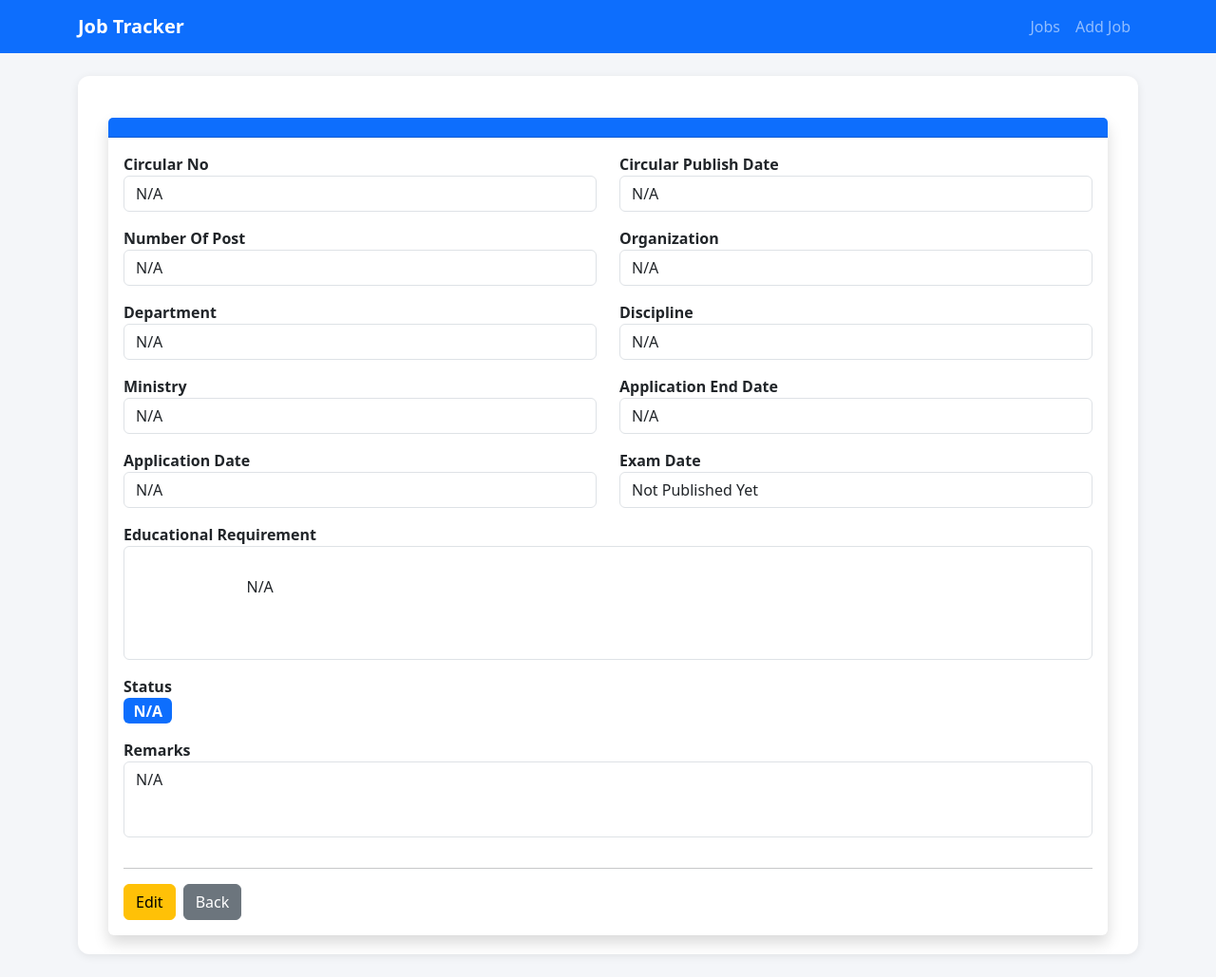
After one commit to mdyounos/job-tracker, a Laravel app: template resources/views/show.blade.php in a window 1280 px wide. The commit adds this page. Shown: the whole page at 95% size. Run offline with Laravel 12, Linux system fonts and the light colour scheme; the template is opened without the code that fills it, so the values that code supplies are empty.

Commit message:
Add show page

```diff
--- a/resources/views/index.blade.php
+++ b/resources/views/index.blade.php
@@ -90,9 +90,10 @@
                     <td>{{ $loop->iteration }}</td>
 
                     <td>
-                        <strong>
+                        <a href="{{ route('jobs.show', $job->id) }}"
+                        class="text-decoration-none fw-bold">
                             {{ $job->job_title }}
-                        </strong>
+                        </a>
                     </td>
 
                     <td>
--- /dev/null
+++ b/resources/views/show.blade.php
@@ -0,0 +1,282 @@
+@extends('layouts.app')
+
+@section('title', $job->job_title)
+
+@section('content')
+
+<div class="container mt-4">
+
+    <div class="card shadow border-0">
+
+        <div class="card-header bg-primary text-white">
+            <h4 class="mb-1">{{ $job->job_title }}</h4>
+            <small>{{ $job->organization }}</small>
+        </div>
+
+        <div class="card-body">
+
+            <form action="{{ route('jobs.update', $job->id) }}"
+                  method="POST">
+
+                @csrf
+                @method('PUT')
+
+                <div class="row">
+
+                    {{-- Circular No --}}
+                    <div class="col-md-6 mb-3">
+                        <label class="fw-bold">Circular No</label>
+
+                        <div class="form-control view-mode">
+                            {{ $job->circular_no ?? 'N/A' }}
+                        </div>
+
+                        <input type="text"
+                               name="circular_no"
+                               value="{{ $job->circular_no }}"
+                               class="form-control edit-mode d-none">
+                    </div>
+
+                    {{-- Circular Publish Date --}}
+                    <div class="col-md-6 mb-3">
+                        <label class="fw-bold">Circular Publish Date</label>
+
+                        <div class="form-control view-mode">
+                            {{ $job->circular_publish_date ?? 'N/A' }}
+                        </div>
+
+                        <input type="date"
+                               name="circular_publish_date"
+                               value="{{ $job->circular_publish_date }}"
+                               class="form-control edit-mode d-none">
+                    </div>
+
+                    {{-- Number of post --}}
+                    <div class="col-md-6 mb-3">
+                        <label class="fw-bold">Number Of Post</label>
+
+                        <div class="form-control view-mode">
+                            {{ $job->number_of_post ?? 'N/A' }}
+                        </div>
+
+                        <input type="text"
+                               name="number_of_post"
+                               value="{{ $job->number_of_post }}"
+                               class="form-control edit-mode d-none">
+                    </div>
+
+                    {{-- Organization --}}
+                    <div class="col-md-6 mb-3">
+                        <label class="fw-bold">Organization</label>
+
+                        <div class="form-control view-mode">
+                            {{ $job->organization ?? 'N/A' }}
+                        </div>
+
+                        <input type="text"
+                               name="organization"
+                               value="{{ $job->organization }}"
+                               class="form-control edit-mode d-none">
+                    </div>
+
+                    {{-- Department --}}
+                    <div class="col-md-6 mb-3">
+                        <label class="fw-bold">Department</label>
+
+                        <div class="form-control view-mode">
+                            {{ $job->department ?? 'N/A' }}
+                        </div>
+
+                        <input type="text"
+                               name="department"
+                               value="{{ $job->department }}"
+                               class="form-control edit-mode d-none">
+                    </div>
+
+                    {{-- Discipline --}}
+                    <div class="col-md-6 mb-3">
+                        <label class="fw-bold">Discipline</label>
+
+                        <div class="form-control view-mode">
+                            {{ $job->discipline ?? 'N/A' }}
+                        </div>
+
+                        <input type="text"
+                               name="discipline"
+                               value="{{ $job->discipline }}"
+                               class="form-control edit-mode d-none">
+                    </div>
+
+                    {{-- Ministry --}}
+                    <div class="col-md-6 mb-3">
+                        <label class="fw-bold">Ministry</label>
+
+                        <div class="form-control view-mode">
+                            {{ $job->ministry ?? 'N/A' }}
+                        </div>
+
+                        <input type="text"
+                               name="ministry"
+                               value="{{ $job->ministry }}"
+                               class="form-control edit-mode d-none">
+                    </div>
+
+                    {{-- Application End Date --}}
+                    <div class="col-md-6 mb-3">
+                        <label class="fw-bold">Application End Date</label>
+
+                        <div class="form-control view-mode">
+                            {{ $job->application_end_date ?? 'N/A' }}
+                        </div>
+
+                        <input type="date"
+                               name="application_end_date"
+                               value="{{ $job->application_end_date }}"
+                               class="form-control edit-mode d-none">
+                    </div>
+
+                    {{-- Application Date --}}
+                    <div class="col-md-6 mb-3">
+                        <label class="fw-bold">Application Date</label>
+
+                        <div class="form-control view-mode">
+                            {{ $job->application_date ?? 'N/A' }}
+                        </div>
+
+                        <input type="date"
+                               name="application_date"
+                               value="{{ $job->application_date }}"
+                               class="form-control edit-mode d-none">
+                    </div>
+
+                    {{-- Exam Date --}}
+                    <div class="col-md-6 mb-3">
+                        <label class="fw-bold">Exam Date</label>
+
+                        <div class="form-control view-mode">
+                            {{ $job->exam_date ?? 'Not Published Yet' }}
+                        </div>
+
+                        <input type="date"
+                               name="exam_date"
+                               value="{{ $job->exam_date }}"
+                               class="form-control edit-mode d-none">
+                    </div>
+
+                    {{-- Educational Requirement --}}
+                    <div class="col-md-12 mb-3">
+                        <label class="fw-bold">Educational Requirement</label>
+
+                        <div class="form-control view-mode"
+                             style="min-height:120px; white-space:pre-wrap;">
+                            {{ $job->req_edu ?? 'N/A' }}
+                        </div>
+
+                        <textarea name="req_edu"
+                                  rows="6"
+                                  class="form-control edit-mode d-none">{{ $job->req_edu }}</textarea>
+                    </div>
+
+                    {{-- Status --}}
+                    <div class="col-md-6 mb-3">
+
+                        <label class="fw-bold">Status</label>
+
+                        <div class="view-mode">
+                            <span class="badge bg-primary fs-6">
+                                {{ $job->status ?? 'N/A' }}
+                            </span>
+                        </div>
+
+                        <select name="status"
+                                class="form-select edit-mode d-none">
+
+                            <option value="Circular Published" {{ $job->status=='Circular Published' ? 'selected' : '' }}>Circular Published</option>
+
+                            <option value="Applied" {{ $job->status=='Applied' ? 'selected' : '' }}>Applied</option>
+
+                            <option value="Admit Published" {{ $job->status=='Admit Published' ? 'selected' : '' }}>Admit Published</option>
+
+                            <option value="Preliminary" {{ $job->status=='Preliminary' ? 'selected' : '' }}>Preliminary</option>
+
+                            <option value="Written" {{ $job->status=='Written' ? 'selected' : '' }}>Written</option>
+
+                            <option value="Viva" {{ $job->status=='Viva' ? 'selected' : '' }}>Viva</option>
+
+                            <option value="Selected" {{ $job->status=='Selected' ? 'selected' : '' }}>Selected</option>
+
+                            <option value="Rejected" {{ $job->status=='Rejected' ? 'selected' : '' }}>Rejected</option>
+
+                        </select>
+
+                    </div>
+
+                    {{-- Remarks --}}
+                    <div class="col-md-12 mb-3">
+
+                        <label class="fw-bold">Remarks</label>
+
+                        <div class="form-control view-mode"
+                             style="min-height:80px;">
+                            {{ $job->remarks ?? 'N/A' }}
+                        </div>
+
+                        <textarea name="remarks"
+                                  rows="4"
+                                  class="form-control edit-mode d-none">{{ $job->remarks }}</textarea>
+
+                    </div>
+
+                </div>
+
+                <hr>
+
+                <div class="d-flex gap-2">
+
+                    <button type="button"
+                            id="editBtn"
+                            class="btn btn-warning">
+                        <i class="fa-solid fa-pen-to-square"></i>
+                        Edit
+                    </button>
+
+                    <button type="submit"
+                            id="saveBtn"
+                            class="btn btn-success d-none">
+                        <i class="fa-solid fa-floppy-disk"></i>
+                        Save Changes
+                    </button>
+
+                    <a href="{{ route('jobs.index') }}"
+                       class="btn btn-secondary">
+                        <i class="fa-solid fa-arrow-left"></i>
+                        Back
+                    </a>
+
+                </div>
+
+            </form>
+
+        </div>
+    </div>
+
+</div>
+
+<script>
+document.getElementById('editBtn').addEventListener('click', function () {
+
+    document.querySelectorAll('.view-mode').forEach(function(el) {
+        el.classList.add('d-none');
+    });
+
+    document.querySelectorAll('.edit-mode').forEach(function(el) {
+        el.classList.remove('d-none');
+    });
+
+    document.getElementById('saveBtn').classList.remove('d-none');
+
+    this.classList.add('d-none');
+});
+</script>
+
+@endsection
```
Also changed, not shown: app/Http/Controllers/JobApplicationController.php (+23 -0 lines).
